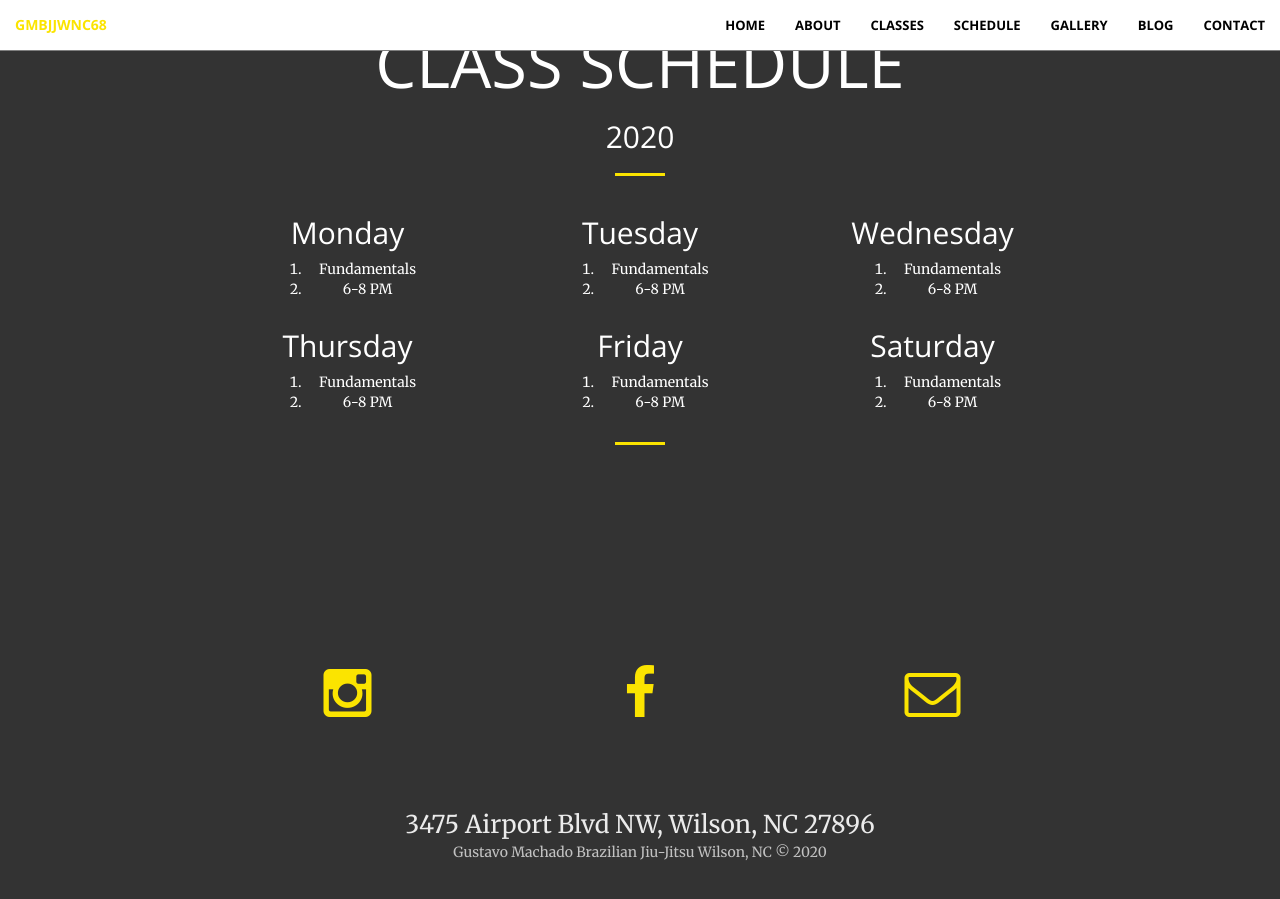
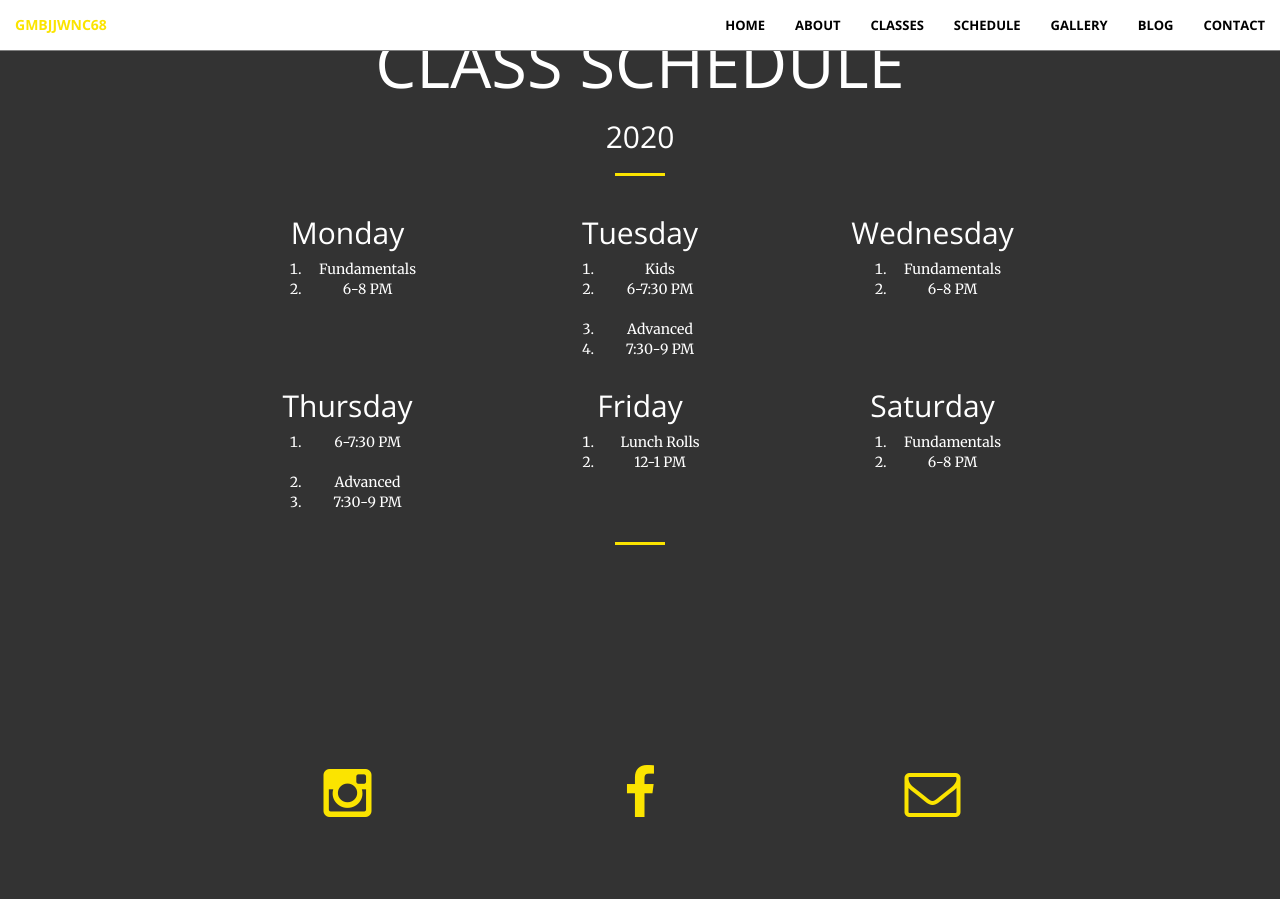
Before and after one commit to gmbjjwnc68/gmbjjwnc68.github.io, a Jekyll site: the page built from schedule.html, in a window 1280 px wide and 900 px high, scrolled down 992 px. Built offline with Jekyll 4.4.1, drawn with Linux system fonts in a browser that asks for light colours.

Commit message:
Add correct class names etc.

```diff
--- a/_includes/class_schedule.html
+++ b/_includes/class_schedule.html
@@ -34,8 +34,11 @@
                     <div class="col-lg-2 col-lg-offset-1 text-center">
                         <h2>Tuesday</h2>
                         <ol>
-                            <li>Fundamentals</li>
-                            <li>6-8 PM</li>
+                            <li>Kids</li>
+                            <li>6-7:30 PM</li>
+                            <br>
+                            <li>Advanced</li>
+                            <li>7:30-9 PM</li>
                         </ol>
                     </div>
                     <div class="col-lg-2 col-lg-offset-1 text-center">
@@ -50,15 +53,17 @@
                     <div class="col-lg-2 col-lg-offset-2 text-center">
                         <h2>Thursday</h2>
                         <ol>
-                            <li>Fundamentals</li>
-                            <li>6-8 PM</li>
+                            <li>6-7:30 PM</li>
+                            <br>
+                            <li>Advanced</li>
+                            <li>7:30-9 PM</li>
                         </ol>
                     </div>
                     <div class="col-lg-2 col-lg-offset-1 text-center">
                         <h2>Friday</h2>
                         <ol>
-                            <li>Fundamentals</li>
-                            <li>6-8 PM</li>
+                            <li>Lunch Rolls</li>
+                            <li>12-1 PM</li>
                         </ol>
                     </div>
                     <div class="col-lg-2 col-lg-offset-1 text-center">
```
